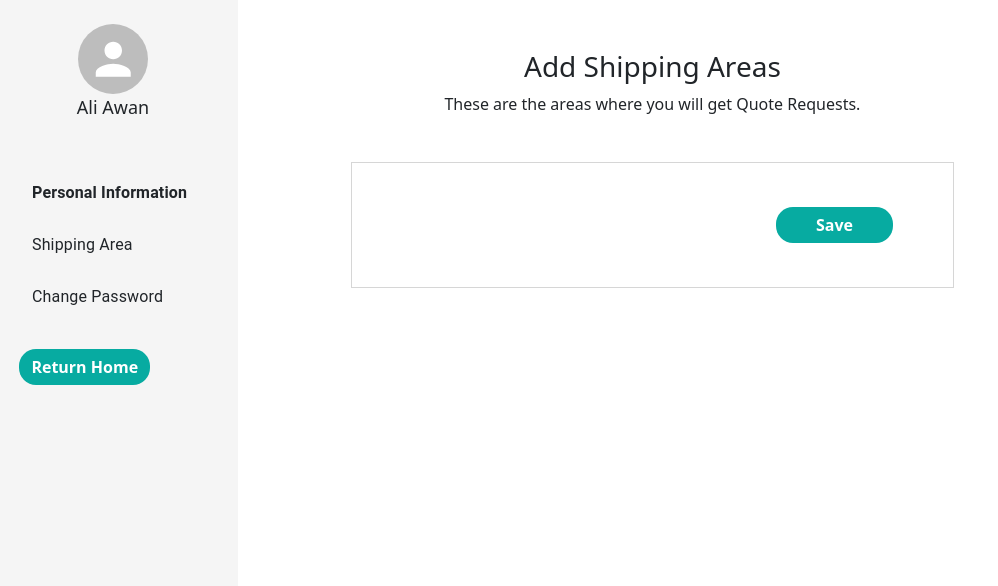
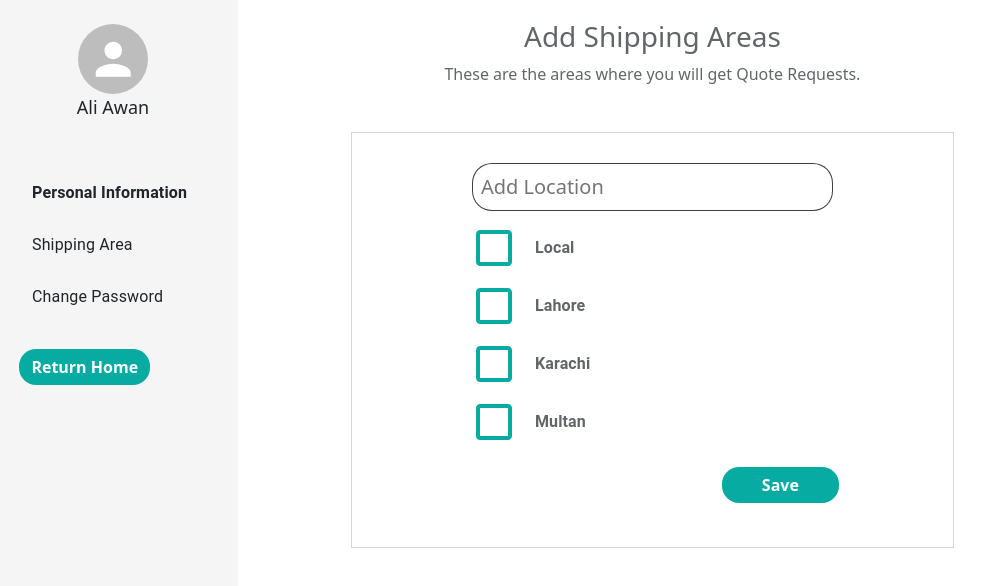
Before and after one commit to MZakria3637/Screens, a React (Create React App) app: page / in a window 1280 px wide. Shown: the top 586 px of the page, without its empty margins (0-998 px from the left). Built offline with nearby package versions, Linux system fonts and the light colour scheme.

Commit message:
shipping done

```diff
--- a/src/Account/shippingarea/shipping.css
+++ b/src/Account/shippingarea/shipping.css
@@ -1,18 +1,19 @@
 .shipping{
-    margin-top: 5%;
+    margin-top: 2%;
 }
 .border_shipping{
     border: 1px solid rgb(51, 50, 50,0.2);
     width: 60%;
     background-color: #FFFFFF;
     margin-top:3%;
-    padding-top: 2%;
+    padding-top: 3%;
     padding-bottom: 2%;
     display: flex;
-    flex-direction: column;
+    flex-direction:column;
+    align-items:center ;
 }
 .bold_p{
-  font-weight:470;
+  font-weight:500;
 }
 .shipping-btn{
     border-radius: 17px !important;
@@ -22,6 +23,20 @@
     background-color: #07aba1 !important;
     color: white !important;
     align-self: flex-end;
-    margin-right: 10%;
+    margin-right: 19%;
     width: fit-content;
 }
+.Shipping-input{
+    font-size: 20px;
+    padding: 15px;
+    width: 60% !important;
+    border: 1px solid rgba(0,0,0,0.75);
+    border-radius: 20px;
+    /* box-shadow: inset 5px 5px 5px #CCC; */
+}
+.checkShipping{
+    padding-left: 22%;
+}
+.opacity{
+    opacity: 0.7;
+}
--- a/src/Account/shippingarea/shippingArea.js
+++ b/src/Account/shippingarea/shippingArea.js
@@ -1,11 +1,65 @@
+import { Checkbox, FormControlLabel, Typography } from '@mui/material'
 import React from 'react'
 import "./shipping.css"
 function Shippingarea() {
     return (
         <div className="person-row shipping">
-            <h3>Add Shipping Areas </h3>
-            <p className="bold_p"> These are the areas where you will get Quote Requests. </p>
+            <h3 className="opacity">Add Shipping Areas </h3>
+            <p className="bold_p opacity"> These are the areas where you will get Quote Requests. </p>
             <div className="border_shipping">
+                <input type="password" placeholder="Add Location" className=" p-2 Shipping-input " id="currentPassword" />
+                <FormControlLabel className="mt-3 align-self-start checkShipping"
+                    control={
+                        <Checkbox
+                            style={{
+                                color: "#07ABA1",
+                                transform: "scale(2)",
+                            }}
+                            // value="cryon"
+                        />
+                    }
+                    label={<Typography variant="h6" className="opacity" style={{ paddingLeft: 20, fontSize: 16, fontWeight: '600' }}>Local</Typography>}
+                />
+                <FormControlLabel className="mt-3 align-self-start checkShipping"
+                    control={
+                        <Checkbox
+                            style={{
+                                color: "#07ABA1",
+                                transform: "scale(2)",
+                            }}
+                        // value="cryon"
+                        />
+                    }
+                    label={<Typography variant="h6" className="opacity" style={{ paddingLeft: 20, fontSize: 16, fontWeight: '600' }}>Lahore</Typography>}
+                />
+
+                <FormControlLabel className="mt-3 align-self-start checkShipping"
+                    control={
+                        <Checkbox
+                            style={{
+                                color: "#07ABA1",
+                                transform: "scale(2)",
+                            }}
+                        // value="cryon"
+                        />
+                    }
+                    label={<Typography variant="h6" className="opacity" style={{ paddingLeft: 20, fontSize: 16, fontWeight: '600' }}>Karachi</Typography>}
+                />
+
+                <FormControlLabel className="mt-3 align-self-start checkShipping"
+                    control={
+                        <Checkbox
+                            style={{
+                                color: "#07ABA1",
+                                transform: "scale(2)",
+                            }}
+                        // value="cryon"
+                        />
+                    }
+                    label={<Typography variant="h6" className="opacity" style={{ paddingLeft: 20, fontSize: 16, fontWeight: '600' }}>Multan</Typography>}
+                />
+
+
                 <button type="button" class="shipping-btn btn  fw-bold my-4 ">Save</button>
             </div>
         </div>
```
